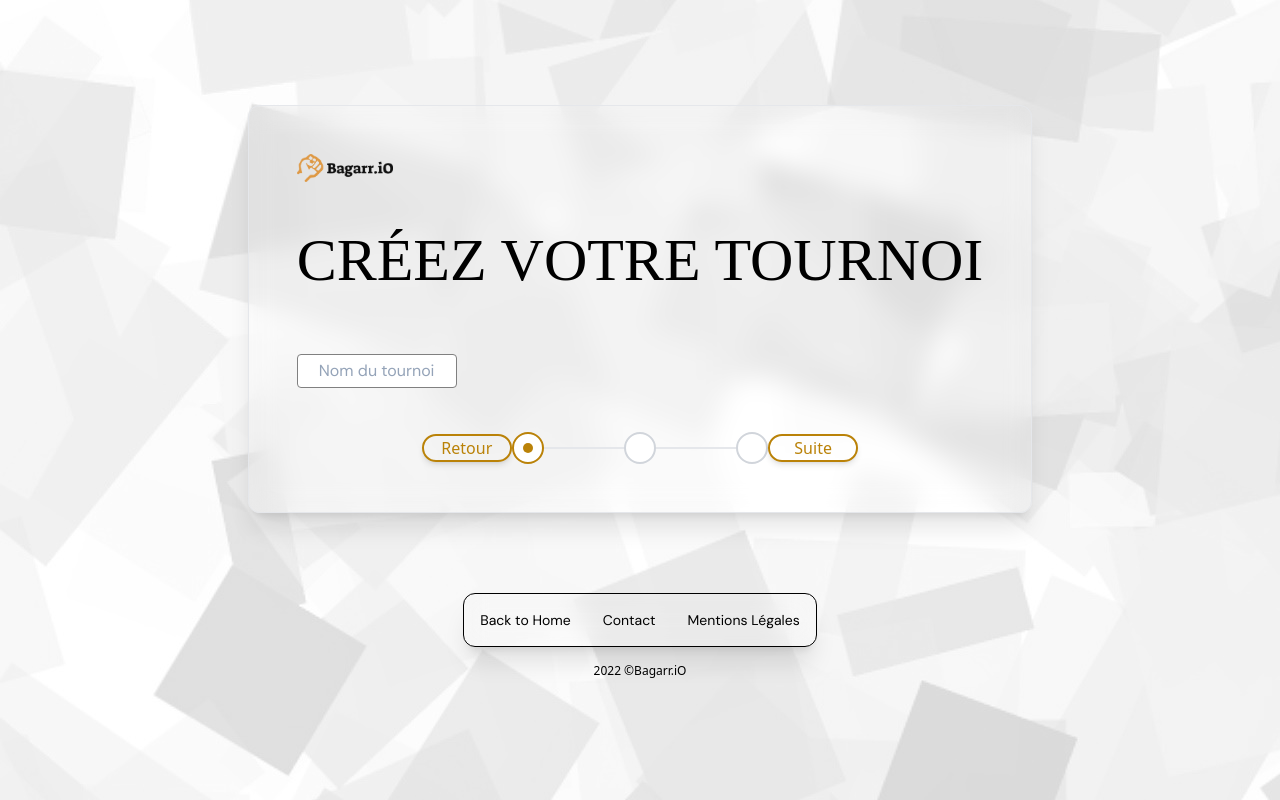
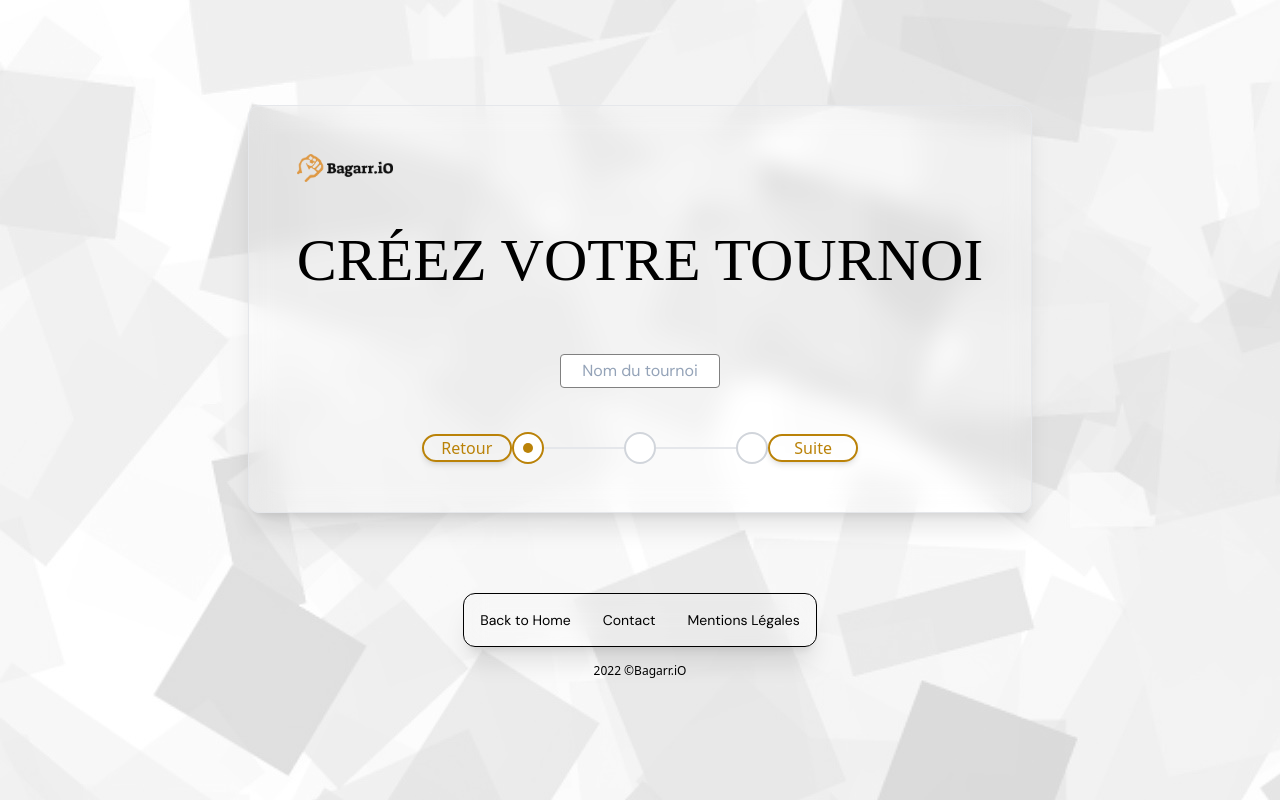
Before and after one commit to JoffreyChevalier/Bagarr.iO, a React (Vite) app in the folder frontend/: page /creer-un-tournoi in a window 1280 px wide. Built offline with nearby package versions, Linux system fonts and the light colour scheme; no server answers; a web font is replaced by a local one.

Commit message:
fix some visual bug 👍²

```diff
--- a/frontend/src/components/MatchesTour.jsx
+++ b/frontend/src/components/MatchesTour.jsx
@@ -3,9 +3,6 @@ import TournamentCard from "@components/tournamentCard/TournamentCard";
 function MatchesTour({ tournamentMatches, players, onMatchFinished }) {
   return (
     <div>
-      <h1 className="font-standard_font text-lg text-center">
-        Liste des matches
-      </h1>
       <div className="flex flex-wrap items-center justify-center">
         {tournamentMatches ? (
           tournamentMatches.map(({ match }, index) => (
--- a/frontend/src/components/tournament/TournamentName.jsx
+++ b/frontend/src/components/tournament/TournamentName.jsx
@@ -1,7 +1,7 @@
 export default function TournamentName({ name, onChange }) {
   return (
-    <div className="flex button_players mt-16">
-      <div className="flex justify-center">
+    <div className="flex justify-center mt-16">
+      <div className="flex">
         <div className="mb-3 xl:w-40">
           {/* On fait passer les données la saisie de l'utilisateur via la props onChange */}
           <input
--- a/frontend/src/components/tournamentCard/PlayerCard.jsx
+++ b/frontend/src/components/tournamentCard/PlayerCard.jsx
@@ -13,9 +13,8 @@ function PlayerCard({ playerName, playerImg, score, onChangeScore }) {
         <div className="font-standard_font font-bold text-xl text-white">
           <p className="">{playerName}</p>
         </div>
-        <ScoreInput value={score} onChangeScore={onChangeScore} />
       </div>
-      <ScoreInput />
+      <ScoreInput value={score} onChangeScore={onChangeScore} />
     </div>
   );
 }
--- a/frontend/src/components/tournamentCard/TournamentCard.jsx
+++ b/frontend/src/components/tournamentCard/TournamentCard.jsx
@@ -25,9 +25,11 @@ function TournamentCard({ matchIndex, match, players, onFinished }) {
 
   return (
     <div className="m-8">
-      <h1 className="font-title_font mb-10 text-xl">Match {matchIndex}</h1>
+      <h1 className="font-standard_font mb-10 font-bold text-3xl">
+        Match {matchIndex}
+      </h1>
       <div className="flex items-center">
-        <div className="border border-gray-300 px-4 rounded-xl">
+        <div className="border border-gray-300 px-8 rounded-xl">
           <PlayerCard
             onChangeScore={setScore1}
             score={score1}
--- a/frontend/src/pages/MatchesPage.jsx
+++ b/frontend/src/pages/MatchesPage.jsx
@@ -61,7 +61,7 @@ function MatchesPage() {
   return (
     <Body>
       <div>
-        <h1 className="font-title_font text-5xl text-center">
+        <h1 className="font-title_font text-6xl text-center mb-10">
           Tour {round} / {getLastRound()}
         </h1>
 
```
